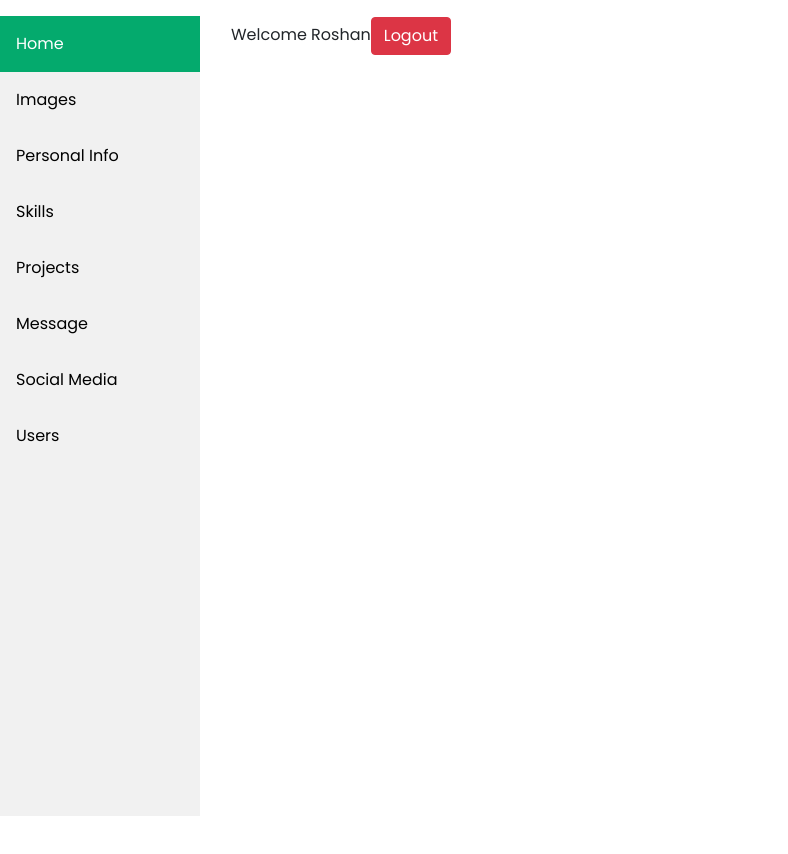
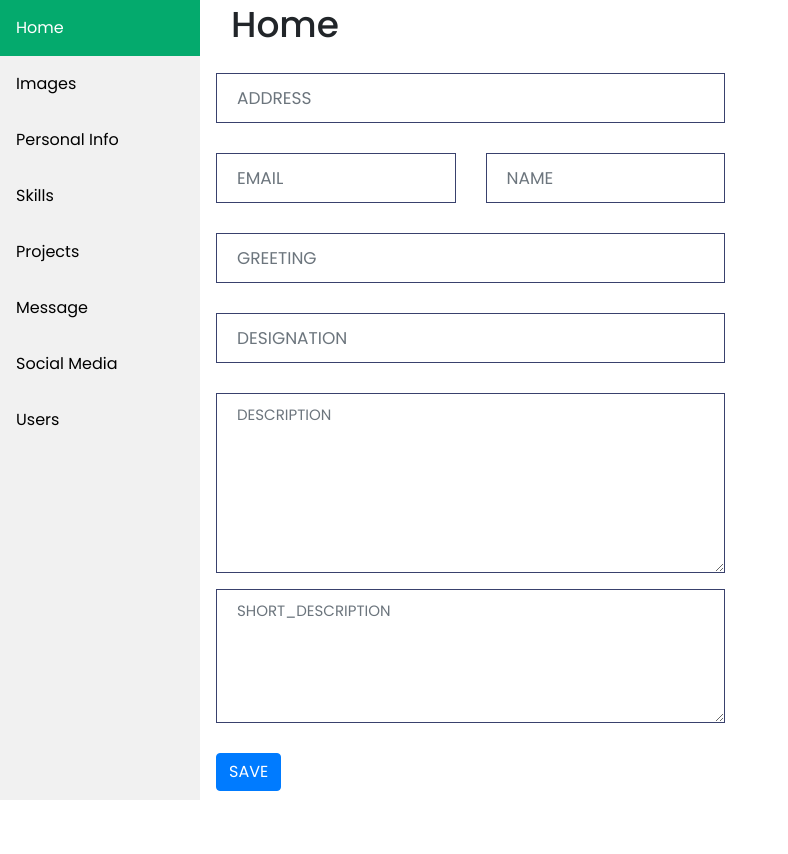
Before and after one commit to roshanaale9818/personal-website, a React (Create React App) app: page /admin/home in a window 1280 px wide. Shown: the top 854 px of the page, without its empty margins (0-788 px from the left). Built offline with nearby package versions, Linux system fonts and the light colour scheme.

Commit message:
changes to admin home and sidebare for logging out for admin routes

```diff
--- a/src/components/admin/admin-home/AdminHome.js
+++ b/src/components/admin/admin-home/AdminHome.js
@@ -1,14 +1,57 @@
 import React from "react"
 // import { AdminSideBar } from "../admin-sidebar/AdminSidebar";
 import './AdminHome.css';
-const AdminHome = ()=>{
+const AdminHome = () => {
     return <React.Fragment>
-            {/* <AdminSideBar></AdminSideBar> */}
-            <div className="container">
+        {/* <AdminSideBar></AdminSideBar> */}
+        {/* <div className="container">
                 Welcome Roshan
                 <button className="btn btn-danger">Logout</button>
 
+            </div> */}
+        <div className="container">
+            <div className="title">
+                <h2>Home</h2>
             </div>
+        </div>
+
+        <div className="row mt-4">
+            <div className="col-lg-6 col-12">
+                <div className="form-wrap">
+                    <form name="myForm">
+                        <div className="row">
+                            <div className="col-lg-12 form-group">
+                                <input type="text" className="form-control" name="Address" placeholder="ADDRESS" />
+                            </div>
+                            <div className="col-lg-6 form-group">
+                                <input type="email" className="form-control" name="email" placeholder="EMAIL" minLength="5" />
+                            </div>
+                            <div className="col-lg-6 form-group">
+                                <input type="text" className="form-control" name="name" placeholder="NAME" />
+                            </div>
+                            <div className="col-lg-12 form-group">
+                                <input type="text" className="form-control" name="greeting" placeholder="GREETING" />
+                            </div>
+                            <div className="col-lg-12 form-group">
+                                <input type="text" className="form-control" name="designation" placeholder="DESIGNATION" />
+                            </div>
+                            <div className="col-lg-12">
+                                <textarea name="description" className="form-control" cols="30" rows="7" placeholder="DESCRIPTION" minLength="20"></textarea>
+                            </div>
+                            <div className="col-lg-12 mt-3">
+                                <textarea name="short_description" className="form-control" cols="30" rows="5" placeholder="SHORT_DESCRIPTION" minLength="20"></textarea>
+                            </div>
+                            <div className="col-lg-12 mt-30">
+                                <button type="submit" className="btn btn-primary">SAVE</button>
+                            </div>
+                        </div>
+                    </form>
+                </div>
+            </div>
+        </div>
+
+
+        {/* address, email,description,name,job_designation,short_description,greeting */}
     </React.Fragment>
 }
-export {AdminHome};
+export { AdminHome };
--- a/src/components/admin/admin-main/Admin.main.js
+++ b/src/components/admin/admin-main/Admin.main.js
@@ -7,17 +7,7 @@ const AdminMain = () => {
     return <React.Fragment>
         <div className='site-wrappers'>
             <div className='top-wraps'>
-                <div className="container">
-                    <div className="navbar">
 
-                    </div>
-                </div>
-                {/* <Sidebar /> */}
-                {/* <div className="main-content">
-
-                </div> */}
-
-                {/* { true && } */}
                 <AdminSideBar></AdminSideBar>
 
                 <div className="content">
--- a/src/components/admin/admin-sidebar/AdminSidebar.css
+++ b/src/components/admin/admin-sidebar/AdminSidebar.css
@@ -54,3 +54,6 @@
       float: none;
     }
   }
+  .custom-navbar{
+    position: fixed;
+  }
--- a/src/components/contact/Contact.js
+++ b/src/components/contact/Contact.js
@@ -51,7 +51,7 @@ const Contact = ()=>{
                             </div>
                             <div className="col-lg-6 col-12">
                                 <div className="form-wrap">
-                                    <form name="myForm" onsubmit="return(validate())">
+                                    <form name="myForm">
                                         <div className="row">
                                             <div className="col-lg-12 form-group">
                                                 <input type="text" className="form-control" name="fullName" placeholder="FULLNAME" />
```
Also changed, not shown: src/components/admin/admin-sidebar/AdminSidebar.js (+10 -0 lines).
